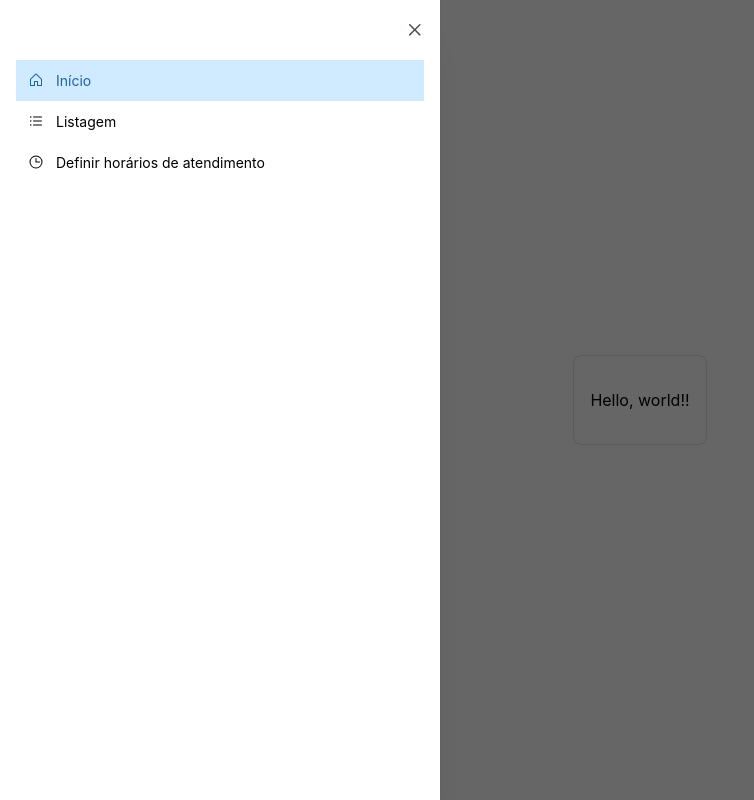
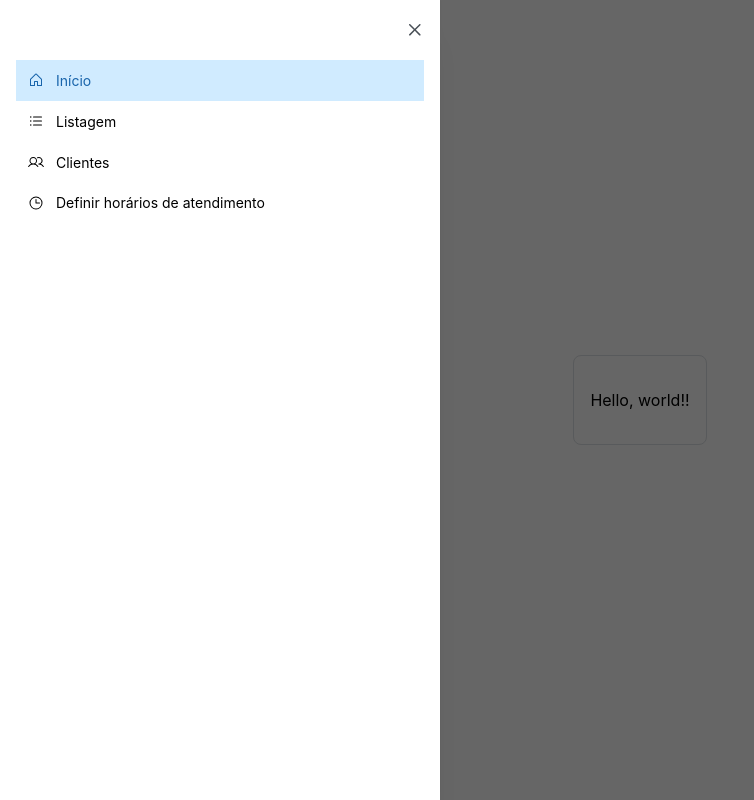
Before and after one commit to henriqueb04/compex-clinica, a React (Vite) app in the folder frontend/: page / in a window 1280 px wide. Both pictures are taken after a click on the button 57 px from the left and 57 px from the top of the page. Shown: the whole page, without its empty margins (0-754 px from the left). Built offline with nearby package versions, Linux system fonts and the light colour scheme.

Commit message:
feat: adiciona página de cliente

```diff
--- a/frontend/src/App.tsx
+++ b/frontend/src/App.tsx
@@ -14,11 +14,12 @@ import {
   NavLink as MantineLink,
   type NavLinkProps,
 } from "@mantine/core";
-import { ClockIcon, HouseIcon, ListBulletsIcon } from "@phosphor-icons/react";
+import { ClockIcon, HouseIcon, ListBulletsIcon, UsersIcon } from "@phosphor-icons/react";
 import Home from "./Home";
 import "./App.css";
 import Listagem from "./Listagem";
 import Horarios from "./Horarios";
+import Cliente from "./Cliente";
 
 function NavLink({
   href,
@@ -53,6 +54,11 @@ function App() {
             leftSection={<ListBulletsIcon size={16} />}
           />
           <NavLink
+              href="/clientes"
+              label="Clientes"
+              leftSection={<UsersIcon size={16} />}
+          />
+          <NavLink
             href="/horarios"
             label="Definir horários de atendimento"
             leftSection={<ClockIcon size={16} />}
@@ -66,6 +72,7 @@ function App() {
                 <Route index element={<Home />} />
                 <Route path="/listagem" element={<Listagem />} />
                 <Route path="/horarios" element={<Horarios />} />
+                <Route path="/clientes" element={<Cliente />} />
               </Route>
             </Routes>
           </Card>
```
